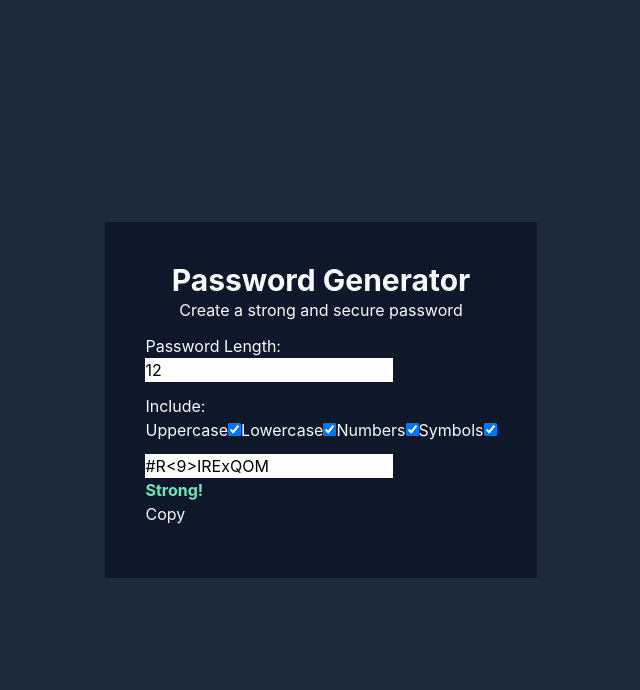
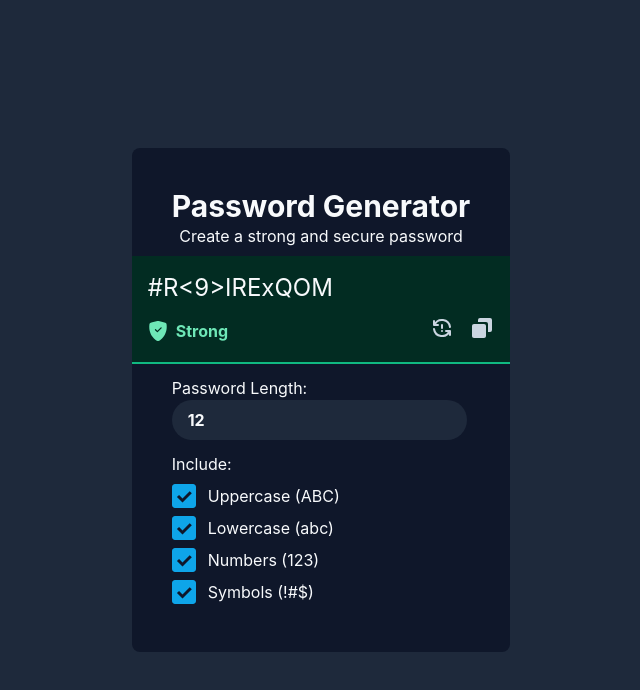
Before and after one commit to iamgutz/password-generator, a React (Create React App) app: page / in a window 1280 px wide. Shown: the top 690 px of the page, without its empty margins (319-959 px from the left). Built offline with nearby package versions, Linux system fonts and the light colour scheme.

Commit message:
added components and enhanced styling

```diff
--- a/package.json
+++ b/package.json
@@ -10,9 +10,11 @@
     "@types/node": "^16.18.69",
     "@types/react": "^18.2.46",
     "@types/react-dom": "^18.2.18",
+    "clsx": "^2.1.0",
     "react": "^18.2.0",
     "react-copy-to-clipboard": "^5.1.0",
     "react-dom": "^18.2.0",
+    "react-icons": "^4.12.0",
     "react-scripts": "5.0.1",
     "typescript": "^4.9.5",
     "web-vitals": "^2.1.4"
--- a/src/PasswordGenerator/constants.ts
+++ b/src/PasswordGenerator/constants.ts
@@ -1,21 +1,34 @@
+import { BsShieldFillCheck, BsShieldFillExclamation, BsShieldFillMinus } from 'react-icons/bs';
 import { PasswordStrengthConfig } from './definitions';
 
 export const strengthConfig: PasswordStrengthConfig = {
   strong: {
-    label: 'Strong!',
-    colorClass: 'text-emerald-300',
+    label: 'Strong',
+    textColorClass: 'text-emerald-300',
+    bgColorClass: 'bg-emerald-950',
+    highlightColorClass: 'border-emerald-500',
+    icon: BsShieldFillCheck,
   },
   medium: {
-    label: 'Medium!',
-    colorClass: 'text-orange-300',
+    label: 'Average',
+    textColorClass: 'text-orange-300',
+    bgColorClass: 'bg-orange-900',
+    highlightColorClass: 'border-orange-500',
+    icon: BsShieldFillMinus,
   },
   weak: {
-    label: 'Weak!',
-    colorClass: 'text-rose-300',
+    label: 'Weak',
+    textColorClass: 'text-rose-300',
+    bgColorClass: 'bg-rose-950',
+    highlightColorClass: 'border-rose-500',
+    icon: BsShieldFillExclamation,
   },
   short: {
     label: "It's too short!",
-    colorClass: 'text-rose-300',
+    textColorClass: 'text-rose-300',
+    bgColorClass: 'bg-rose-950',
+    highlightColorClass: 'border-rose-500',
+    icon: BsShieldFillExclamation,
   },
 };
 
--- a/src/PasswordGenerator/index.tsx
+++ b/src/PasswordGenerator/index.tsx
@@ -1,9 +1,12 @@
-import { useEffect, useState } from 'react';
+import { useCallback, useEffect, useState } from 'react';
 import { CopyToClipboard } from 'react-copy-to-clipboard';
 import Paper from '../components/Paper';
-import generatePassword, { strengthScore } from './utils';
+import generatePassword, { optionsBoundary, strengthScore } from './utils';
 import { strengthConfig } from './constants';
 import { PasswordStrength } from './definitions';
+import TextField from '../components/TextField';
+import PasswordDisplay from '../components/PasswordDisplay';
+import Checkbox from '../components/Checkbox';
 
 export default function PasswordGenerator() {
   const [passwordLength, setPasswordLength] = useState('12');
@@ -22,7 +25,14 @@ export default function PasswordGenerator() {
   const strength = strengthConfig[strengthScore(password) as PasswordStrength];
 
   const handlePasswordLengthChange = (length: string) => {
-    setPasswordLength(length);
+    const lengthNumber = parseInt(length, 10);
+    let limitedLength = length;
+    if (lengthNumber <= 2) {
+      limitedLength = '3';
+    } else if (lengthNumber >= 51) {
+      limitedLength = '50';
+    }
+    setPasswordLength(limitedLength);
   };
 
   const handleOptionsChange = (optionName: string, value: boolean) => {
@@ -39,10 +49,17 @@ export default function PasswordGenerator() {
     setWasCopied(true);
   };
 
+  const refreshPassword = useCallback(() => {
+    const newPassword = generatePassword({
+      length: parseInt(passwordLength, 10),
+      ...optionsBoundary(options),
+    });
+    setPassword(newPassword);
+  }, [options, passwordLength]);
+
   useEffect(() => {
-    const newPassword = generatePassword({ length: parseInt(passwordLength, 10), ...options });
-    setPassword(newPassword);
-  }, [passwordLength, options]);
+    refreshPassword();
+  }, [refreshPassword]);
 
   useEffect(() => {
     let timeout: ReturnType<typeof setTimeout>;
@@ -60,12 +77,25 @@ export default function PasswordGenerator() {
 
   return (
     <Paper>
+      <div className="px-4 pt-4 pb-2 md:px-10 md:pt-10">
         <h1 className="text-3xl font-bold text-center">Password Generator</h1>
         <p className="text-center">Create a strong and secure password</p>
+      </div>
 
-      <div className="my-3">
+      <PasswordDisplay
+        password={password}
+        bgColorClass={strength.bgColorClass}
+        textColorClass={strength.textColorClass}
+        highlightColorClass={strength.highlightColorClass}
+        label={strength.label}
+        Icon={strength.icon}
+        onCopy={handleOnCopy}
+        onRefresh={refreshPassword}
+      />
+
+      <div className="px-4 md:px-10 my-3">
         <p>Password Length:</p>
-        <input
+        <TextField
           type="number"
           className="text-black"
           value={passwordLength}
@@ -73,49 +103,36 @@ export default function PasswordGenerator() {
         />
       </div>
 
-      <div>
+      <div className="px-4 pb-4 md:px-10 md:pb-10">
         <p>Include:</p>
-        <label>Uppercase</label>
-        <input
-          type="checkbox"
+        <div className="flex items-center my-2">
+          <Checkbox
             checked={options.uppercase}
             onChange={e => handleOptionsChange('uppercase', e.target.checked)}
           />
-        <label>Lowercase</label>
-        <input
-          type="checkbox"
+          <label className="ml-3">Uppercase (ABC)</label>
+        </div>
+        <div className="flex items-center my-2">
+          <Checkbox
             checked={options.lowercase}
             onChange={e => handleOptionsChange('lowercase', e.target.checked)}
           />
-        <label>Numbers</label>
-        <input
-          type="checkbox"
+          <label className="ml-3">Lowercase (abc)</label>
+        </div>
+        <div className="flex items-center my-2">
+          <Checkbox
             checked={options.numbers}
             onChange={e => handleOptionsChange('numbers', e.target.checked)}
           />
-        <label>Symbols</label>
-        <input
-          type="checkbox"
+          <label className="ml-3">Numbers (123)</label>
+        </div>
+        <div className="flex items-center my-2">
+          <Checkbox
             checked={options.symbols}
             onChange={e => handleOptionsChange('symbols', e.target.checked)}
           />
+          <label className="ml-3">Symbols (!#$)</label>
         </div>
-
-      <div className="my-3">
-        <input
-          type="text"
-          className="text-black"
-          value={password}
-        />
-        <p className={`${strength.colorClass}`}>
-          <strong>{strength.label || ''}</strong>
-        </p>
-        <CopyToClipboard
-          text={password}
-          onCopy={() => handleOnCopy()}
-        >
-          <button type="button">{wasCopied ? 'Copied!' : 'Copy'}</button>
-        </CopyToClipboard>
       </div>
     </Paper>
   );
--- a/src/PasswordGenerator/utils.ts
+++ b/src/PasswordGenerator/utils.ts
@@ -1,15 +1,5 @@
-interface PasswordOptions {
-  length: number;
-  uppercase?: boolean;
-  lowercase?: boolean;
-  numbers?: boolean;
-  symbols?: boolean;
-}
-
-const UPPERCASE = 'ABCDEFGHIJKLMNOPQRSTUVWXYZ';
-const LOWERCASE = 'abcdefghijklmnopqrstuvwxyz';
-const NUMBERS = '0123456789';
-const SYMBOLS = '!@#$%^&*()-_=+[]{}|;:,.<>?/';
+import { LOWERCASE, NUMBERS, SYMBOLS, UPPERCASE } from './constants';
+import { PasswordOptions } from './definitions';
 
 const getRandomChar = (charset: string): string => {
   const randomIndex = Math.floor(Math.random() * charset.length);
@@ -93,4 +83,20 @@ export const strengthScore = (password: string): string => {
   return score;
 };
 
+export const optionsBoundary = (options: {
+  uppercase: boolean;
+  lowercase: boolean;
+  numbers: boolean;
+  symbols: boolean;
+}) => {
+  const lowercase =
+    !options.uppercase && !options.lowercase && !options.numbers && !options.symbols
+      ? true
+      : options.lowercase;
+  return {
+    ...options,
+    lowercase,
+  };
+};
+
 export default generatePassword;
--- /dev/null
+++ b/src/components/Checkbox.tsx
@@ -0,0 +1,32 @@
+import clsx from 'clsx';
+import { ImCheckboxChecked, ImCheckboxUnchecked } from 'react-icons/im';
+
+interface CheckboxProps {
+  checked: boolean;
+  size?: number | string;
+  className?: string;
+  onChange?: (event: React.ChangeEvent<HTMLInputElement>) => void;
+}
+
+const Checkbox = ({ checked, size, className, ...props }: CheckboxProps) => {
+  const classNames = clsx('relative text-sky-500', className);
+  const Icon = checked ? ImCheckboxChecked : ImCheckboxUnchecked;
+  return (
+    <div className={classNames}>
+      <input
+        {...props}
+        type="checkbox"
+        checked={checked}
+        style={{ width: size, height: size }}
+        className="absolute opacity-0 cursor-pointer"
+      />
+      <Icon size={size} />
+    </div>
+  );
+};
+
+Checkbox.defaultProps = {
+  size: 24,
+};
+
+export default Checkbox;
--- a/src/components/Paper.tsx
+++ b/src/components/Paper.tsx
@@ -4,7 +4,7 @@ interface PaperProps {
   children: ReactNode;
 }
 const Paper = ({ children }: PaperProps) => {
-  return <div className="bg-slate-900 p-4 md:p-10 text-slate-50">{children}</div>;
+  return <div className="bg-slate-900 text-slate-50 rounded-lg">{children}</div>;
 };
 
 export default Paper;
--- /dev/null
+++ b/src/components/PasswordDisplay.tsx
@@ -0,0 +1,68 @@
+import clsx from 'clsx';
+import CopyToClipboard from 'react-copy-to-clipboard';
+import { IconType } from 'react-icons';
+import { BiSolidCopy } from 'react-icons/bi';
+import { TbRefreshAlert } from 'react-icons/tb';
+
+interface PasswordDisplayProps {
+  password: string;
+  bgColorClass: string;
+  label: string;
+  textColorClass: string;
+  highlightColorClass: string;
+  Icon: IconType;
+  onCopy: () => void;
+  onRefresh: () => void;
+}
+
+const PasswordDisplay = ({
+  password,
+  bgColorClass,
+  label,
+  textColorClass,
+  onCopy,
+  onRefresh,
+  highlightColorClass,
+  Icon,
+}: PasswordDisplayProps) => {
+  const classNames = clsx(
+    bgColorClass,
+    highlightColorClass,
+    'relative p-4 border-solid border-b-2',
+  );
+  return (
+    <div className={classNames}>
+      <p className="text-2xl mb-3">{password}</p>
+      <div className="flex items-center justify-between">
+        <div className={`${textColorClass} flex items-center`}>
+          <Icon size={20} />
+          <p className="ml-2">
+            <strong>{label}</strong>
+          </p>
+        </div>
+
+        <div className="text-slate-300">
+          <button
+            type="button"
+            onClick={onRefresh}
+          >
+            <TbRefreshAlert
+              size={24}
+              className="mr-4"
+            />
+          </button>
+          <CopyToClipboard
+            text={password}
+            onCopy={onCopy}
+          >
+            <button type="button">
+              <BiSolidCopy size={24} />
+            </button>
+          </CopyToClipboard>
+        </div>
+      </div>
+    </div>
+  );
+};
+
+export default PasswordDisplay;
--- /dev/null
+++ b/src/components/TextField.tsx
@@ -0,0 +1,23 @@
+import clsx from 'clsx';
+
+type TextFieldType = 'text' | 'number' | 'password';
+
+interface TextFieldProps {
+  type: TextFieldType;
+  onChange?: (event: React.ChangeEvent<HTMLInputElement>) => void;
+  className?: string;
+  [key: string]: any;
+}
+
+const TextField = ({ type, className, ...props }: TextFieldProps) => {
+  const classNames = clsx('py-2 px-4 rounded-full font-bold bg-slate-800 text-slate-50', className);
+  return (
+    <input
+      {...props}
+      type={type}
+      className={classNames}
+    />
+  );
+};
+
+export default TextField;
```
Also changed, not shown: src/PasswordGenerator/definitions.ts (+6 -1 lines), tsconfig.json (+2 -8 lines), 1 other file (tests, documents, lock files or other folders). Lines whose indentation alone changed are shown as unchanged.
